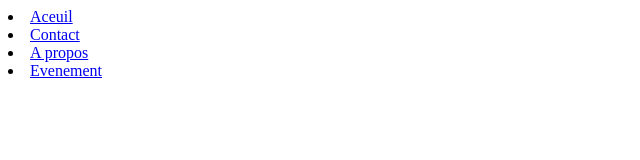
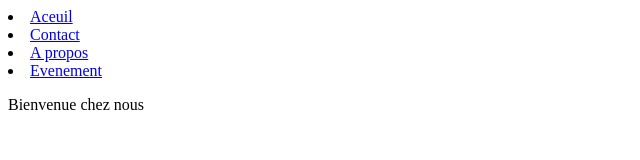
Before and after one commit to Aminata-A/Groupe-3, a plain HTML site: page index.html in a window 1280 px wide. Shown: the whole page, without its empty margins (0-640 px from the left). Drawn offline with Linux system fonts and the light colour scheme.

Commit message:
troisiem version

```diff
--- a/index.html
+++ b/index.html
@@ -16,7 +16,9 @@
             </nav>
         </div>
         <main>
-
+            <div class="partie paragraphe">
+                <p>Bienvenue chez nous</p>
+            </div>
         </main>
     </header>
 </body>
```
